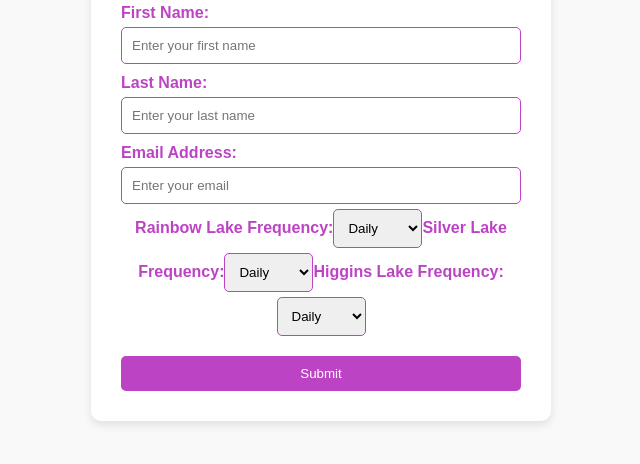
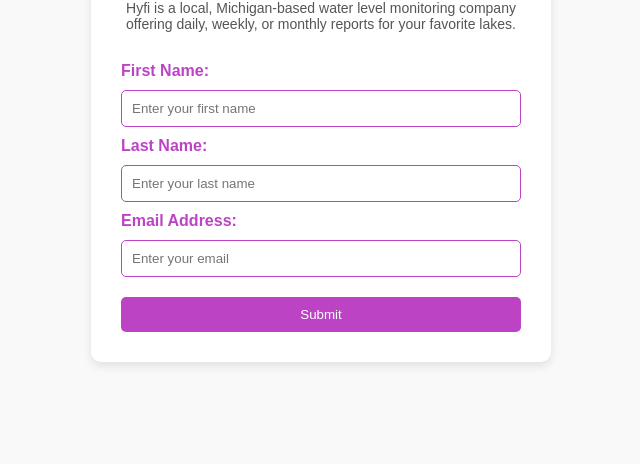
Before and after one commit to ar-hyfi/automatic_lake_reports_frontend, a plain HTML site: page index.html in a window 1280 px wide. Shown: the part 326-790 px from the top of the page, without its empty margins (319-959 px from the left). Drawn offline with Linux system fonts and the light colour scheme; a web font is replaced by a local one.

Commit message:
add format

```diff
--- a/index.html
+++ b/index.html
@@ -5,6 +5,8 @@
     <meta name="viewport" content="width=device-width, initial-scale=1.0">
     <title>Lake Report Signup</title>
     <link rel="stylesheet" href="style.css">
+    <link rel="icon" href="images/logo.png" type="image/png">
+
 </head>
 <body>
     <div class="container">
--- a/script.js
+++ b/script.js
@@ -18,9 +18,16 @@
     const params = new URLSearchParams(window.location.search);
     const lakeOptionsDiv = document.getElementById('lake-options');
 
-    // Generate options dynamically based on the URL or show all lakes
+    // Check if 'all' is in the URL, and display all lakes if true
+    const showAllLakes = params.has('all');
+
+    // Generate options dynamically
     for (const lake in lakeData) {
-        if (params.has(lake) || !params.toString()) {  // Show specific or all lakes by default
+        if (showAllLakes || params.has(lake)) { // Show all lakes or specific lakes
+            // Create a wrapper div to group label and select for each lake
+            const lakeWrapper = document.createElement('div');
+            lakeWrapper.classList.add('lake-wrapper');
+
             // Create label for lake frequency selection
             const lakeLabel = document.createElement('label');
             lakeLabel.setAttribute('for', `${lake}-frequency`);
@@ -37,9 +44,9 @@
                 <option value="monthly">Monthly</option>
             `;
 
-            // Append label and select to the form
-            lakeOptionsDiv.appendChild(lakeLabel);
-            lakeOptionsDiv.appendChild(lakeSelect);
+            // Append label and select to the wrapper
+            lakeWrapper.appendChild(lakeLabel);
+            lakeWrapper.appendChild(lakeSelect);
 
             // Create a hidden input to store Plus Code
             const hiddenPlusCode = document.createElement('input');
@@ -47,7 +54,10 @@
             hiddenPlusCode.setAttribute('id', `${lake}-plus-code`);
             hiddenPlusCode.setAttribute('name', `${lake}-plus-code`);
             hiddenPlusCode.setAttribute('value', lakeData[lake].plusCode);
-            lakeOptionsDiv.appendChild(hiddenPlusCode);
+            lakeWrapper.appendChild(hiddenPlusCode);
+
+            // Append the wrapper to the form
+            lakeOptionsDiv.appendChild(lakeWrapper);
         }
     }
 });
--- a/style.css
+++ b/style.css
@@ -77,3 +77,16 @@
 button:hover {
     background-color: #9a3aa5;
 }
+
+
+.lake-wrapper {
+    margin-bottom: 20px;
+    display: block;
+}
+
+label {
+    display: block;
+    margin-bottom: 5px;
+    font-weight: bold;
+    color: #bc44c4;
+}
```
